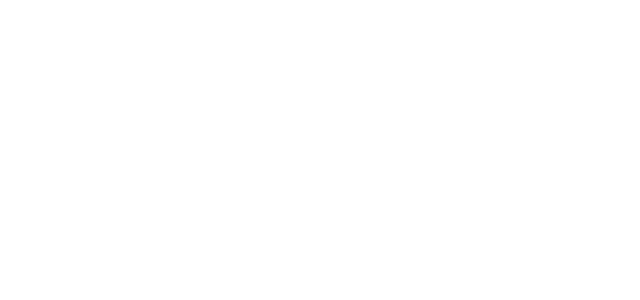
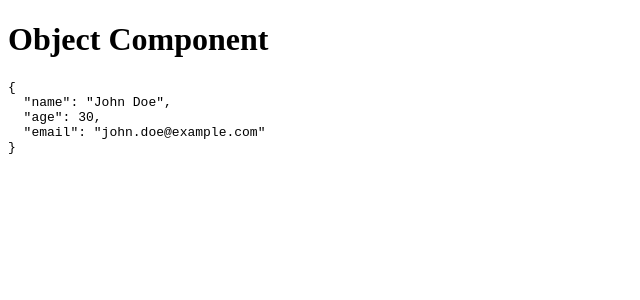
Before and after one commit to abyssiniatech/react-vite-project, a React (Vite) app: page / in a window 1280 px wide. Shown: the top 300 px of the page, without its empty margins (0-640 px from the left). Built offline with nearby package versions, Linux system fonts and the light colour scheme.

Commit message:
objects in ts

```diff
--- a/src/App.tsx
+++ b/src/App.tsx
@@ -1,12 +1,8 @@
-import { ThemeProvider } from "./Components/Usecontext"
+import Object from "./Components/Object"
 
 const App = () => {
   return (
-    <ThemeProvider>
-      <div>
-        {/* Your app content goes here */}
-      </div>
-    </ThemeProvider>
+     <Object />
   )
 }
 export default App
--- a/src/Components/Object.tsx
+++ b/src/Components/Object.tsx
@@ -1,10 +1,16 @@
-
+// method 1
+const human : {name:string,age:number,email:string} ={
+    name: "John Doe",
+    age: 30,
+    email: "john.doe@example.com"
+}
 
 
 const Object =() =>{
     return (
     <div>
         <h1>Object Component</h1>
+        <pre>{JSON.stringify(human, null, 2)}</pre>
     </div>
     )
 }
```
